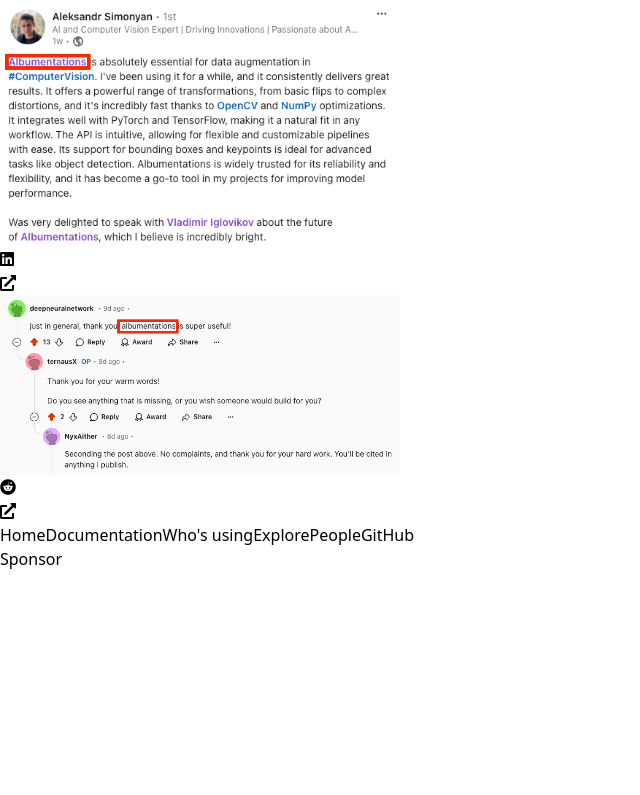
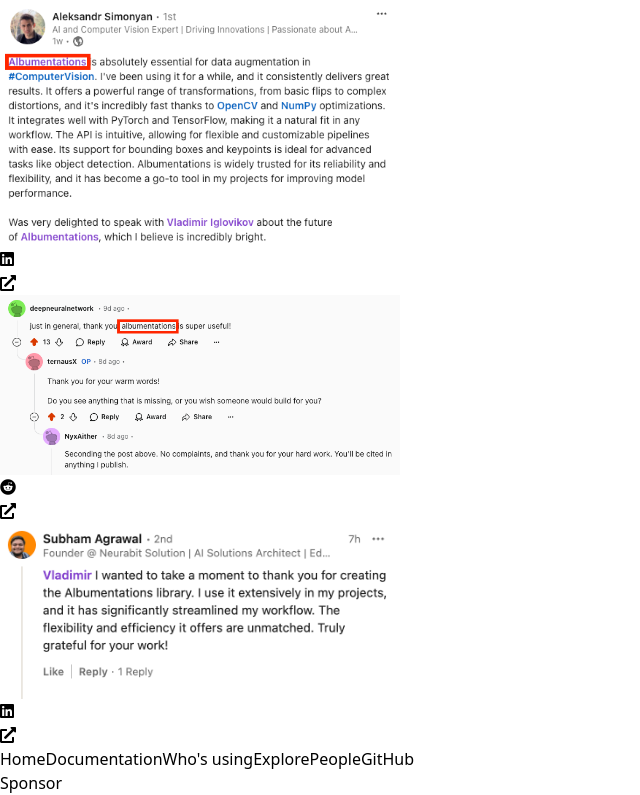
Before and after one commit to albumentations-team/albumentations.ai, a Next.js app in the folder website/: page /testimonials in a window 1280 px wide. Shown: the part 2737-3532 px from the top of the page, without its empty margins (0-640 px from the left). Before the commit the page ends 3308 px from the top, so only its background shows below. Built offline with nearby package versions, Linux system fonts and the light colour scheme; no server answers.

Commit message:
Added testimonial

```diff
--- a/website/src/app/data/testimonials.ts
+++ b/website/src/app/data/testimonials.ts
@@ -88,5 +88,11 @@
         imageUrl: '/assets/testimonials/Natalia_Pavlovskaya.png',
         socialUrl: 'https://www.linkedin.com/feed/update/urn:li:activity:7270124370264506371/',
         platform: 'linkedin'
+    },
+    {
+        imageUrl: '/assets/testimonials/subham_agraval.png',
+        socialUrl: 'https://www.linkedin.com/feed/update/urn:li:activity:7285433611720237056?commentUrn=urn%3Ali%3Acomment%3A%28activity%3A7285433611720237056%2C7285643413771722752%29&dashCommentUrn=urn%3Ali%3Afsd_comment%3A%287285643413771722752%2Curn%3Ali%3Aactivity%3A7285433611720237056%29',
+        platform: 'linkedin',
+        note: "Founder at Neurabit Solution"
     }
 ]
```
Also changed, not shown: website/public/assets/testimonials/subham_agraval.png (added).
